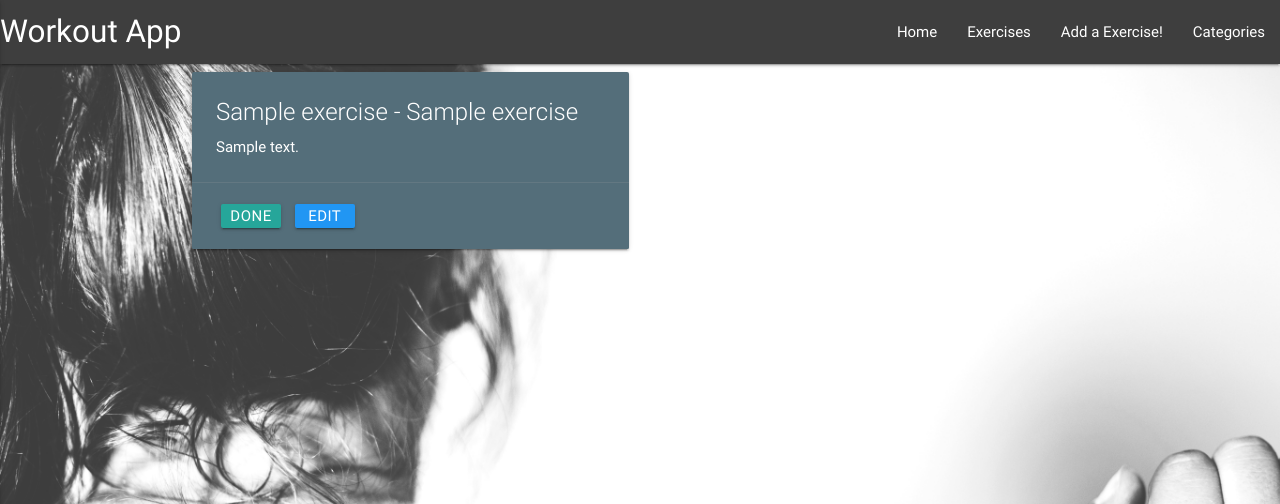
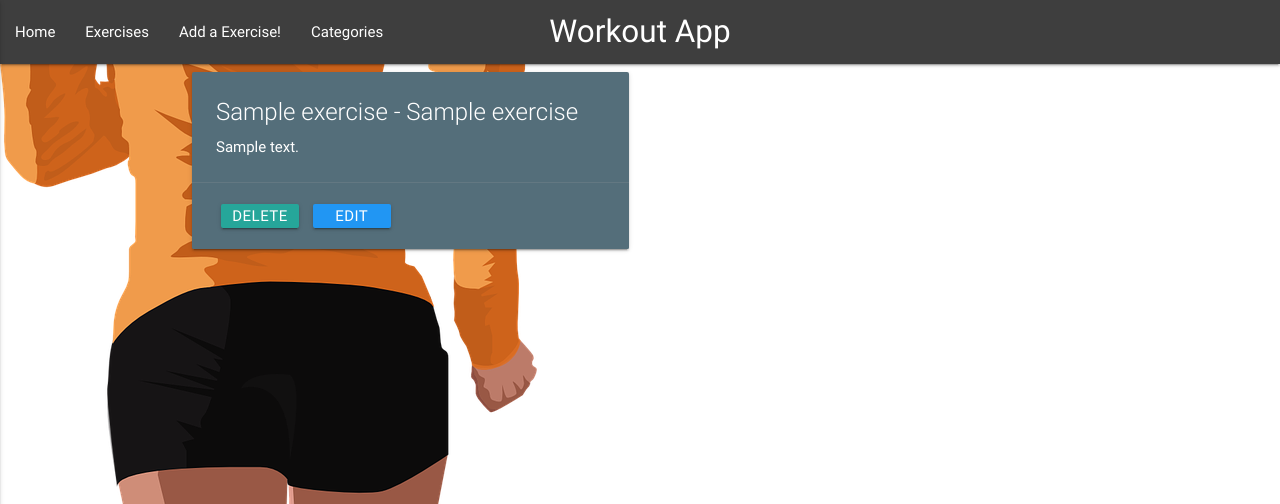
Before and after one commit to chrisoc19/workout, a Flask app: page /abs in a window 1280 px wide. Shown: the top 504 px of the page. Run offline with Flask 2, Linux system fonts and the light colour scheme; a database or web service that is not in the repository returns one stand-in record (values such as "Sample title"); some libraries are stand-ins or nearby versions.

Commit message:
style changes

```diff
--- a/static/css/style.css
+++ b/static/css/style.css
@@ -1,7 +1,8 @@
 body {
-    background-image: url("img3.jpg");
+    background-image: url("pic.png");
+
     background-repeat: no-repeat;
- background-size: 100%;
+
 }
 .home{
     margin-top: 100px;
@@ -22,7 +23,7 @@ body {
 
 .btn_small {
     height: 24px;
-    width: 60px;
+    width: 78px;
     line-height: 24px;
     margin: 5px 5px;
     padding: 0 0.5em;
@@ -50,12 +51,12 @@ body {
     cursor: pointer;
 }
 .human-body svg:hover path {
-    fill: #000000;
+    fill: #ff7d16;
 }
 .human-body svg {
     position: absolute;
     left: 50%;
-    fill: #2d225e;
+    fill: #5f42de;;
 }
 .human-body svg.head {
     margin-left: -28.5px;
--- a/templates/abs.html
+++ b/templates/abs.html
@@ -10,7 +10,7 @@
 			</div>
 			<div class="card-action">
 				<a href="{{url_for('delete_exercise', exercise_id=exercise._id)}}"
-					class="waves-effect waves-light btn btn_small">Done</a>
+					class="waves-effect waves-light btn btn_small">Delete</a>
 				<a href="{{url_for('edit_exercise', exercise_id=exercise._id)}}"
 					class="waves-effect waves-light btn btn_small blue">Edit</a>
 			</div>
--- a/templates/arms.html
+++ b/templates/arms.html
@@ -10,7 +10,7 @@
 			</div>
 			<div class="card-action">
 				<a href="{{url_for('delete_exercise', exercise_id=exercise._id)}}"
-					class="waves-effect waves-light btn btn_small">Done</a>
+					class="waves-effect waves-light btn btn_small">Delete</a>
 				<a href="{{url_for('edit_exercise', exercise_id=exercise._id)}}"
 					class="waves-effect waves-light btn btn_small blue">Edit</a>
 			</div>
--- a/templates/base.html
+++ b/templates/base.html
@@ -11,9 +11,9 @@
 	<header>
 		<nav>
 			<div class="nav-wrapper">
-				<a href="{{url_for('go_home')}}" class="brand-logo">Workout App</a>
+				<a href="{{url_for('go_home')}}" class="brand-logo center">Workout App</a>
 				<a href="#" data-activates="mobile-demo" class="button-collapse"><i class="material-icons">menu</i></a>
-				<ul id="nav-mobile" class="right hide-on-med-and-down">
+				<ul id="nav-mobile" class="left hide-on-med-and-down">
 					<li><a href="{{url_for('go_home')}}">Home</a></li>
 					<li><a href="{{url_for('get_exercise')}}">Exercises</a></li>
 					<li><a href="{{url_for('add_exercise')}}">Add a Exercise!</a></li>
@@ -40,6 +40,7 @@
             $(".button-collapse").sideNav();
         });
 
+
         window.onload = function () {
     const pieces = document.getElementsByTagName('svg');
     for (var i = 0; pieces.length; i++) {
--- a/templates/chest.html
+++ b/templates/chest.html
@@ -10,7 +10,7 @@
 			</div>
 			<div class="card-action">
 				<a href="{{url_for('delete_exercise', exercise_id=exercise._id)}}"
-					class="waves-effect waves-light btn btn_small">Done</a>
+					class="waves-effect waves-light btn btn_small">Delete</a>
 				<a href="{{url_for('edit_exercise', exercise_id=exercise._id)}}"
 					class="waves-effect waves-light btn btn_small blue">Edit</a>
 			</div>
--- a/templates/full_body.html
+++ b/templates/full_body.html
@@ -10,7 +10,7 @@
 			</div>
 			<div class="card-action">
 				<a href="{{url_for('delete_exercise', exercise_id=exercise._id)}}"
-					class="waves-effect waves-light btn btn_small">Done</a>
+					class="waves-effect waves-light btn btn_small">Delete</a>
 				<a href="{{url_for('edit_exercise', exercise_id=exercise._id)}}"
 					class="waves-effect waves-light btn btn_small blue">Edit</a>
 			</div>
--- a/templates/legs.html
+++ b/templates/legs.html
@@ -10,7 +10,7 @@
 			</div>
 			<div class="card-action">
 				<a href="{{url_for('delete_exercise', exercise_id=exercise._id)}}"
-					class="waves-effect waves-light btn btn_small">Done</a>
+					class="waves-effect waves-light btn btn_small">Delete</a>
 				<a href="{{url_for('edit_exercise', exercise_id=exercise._id)}}"
 					class="waves-effect waves-light btn btn_small blue">Edit</a>
 			</div>
--- a/templates/shoulder.html
+++ b/templates/shoulder.html
@@ -10,7 +10,7 @@
 			</div>
 			<div class="card-action">
 				<a href="{{url_for('delete_exercise', exercise_id=exercise._id)}}"
-					class="waves-effect waves-light btn btn_small">Done</a>
+					class="waves-effect waves-light btn btn_small">Delete</a>
 				<a href="{{url_for('edit_exercise', exercise_id=exercise._id)}}"
 					class="waves-effect waves-light btn btn_small blue">Edit</a>
 			</div>
```
Also changed, not shown: static/css/img.jpg (added), static/css/img1.jpg (added), static/css/pic.png (added).
